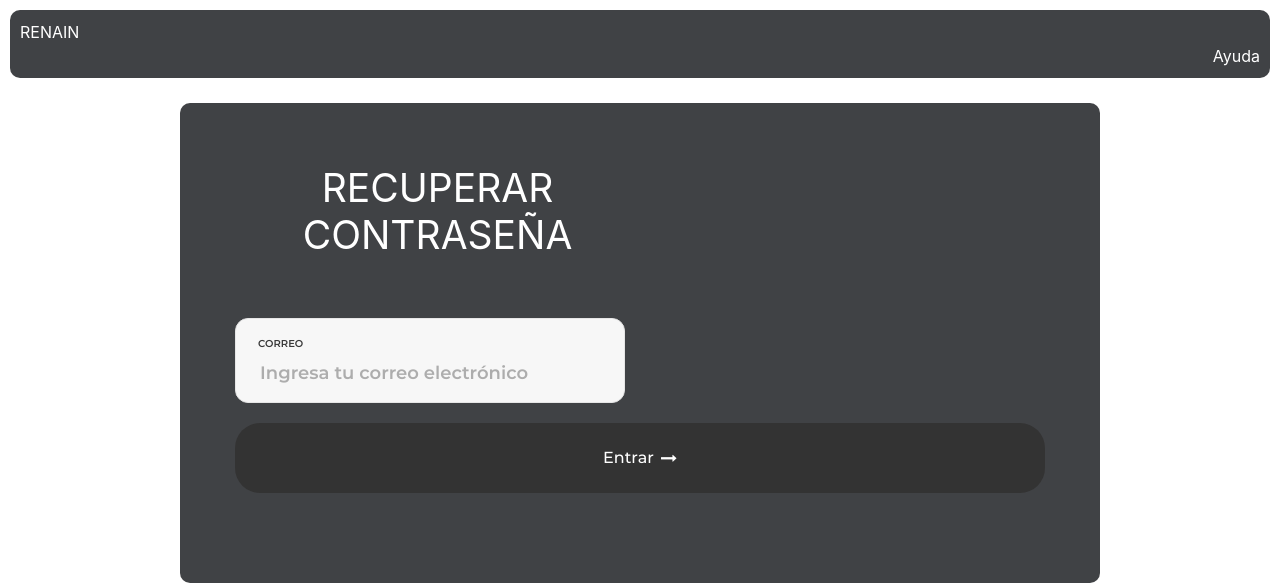
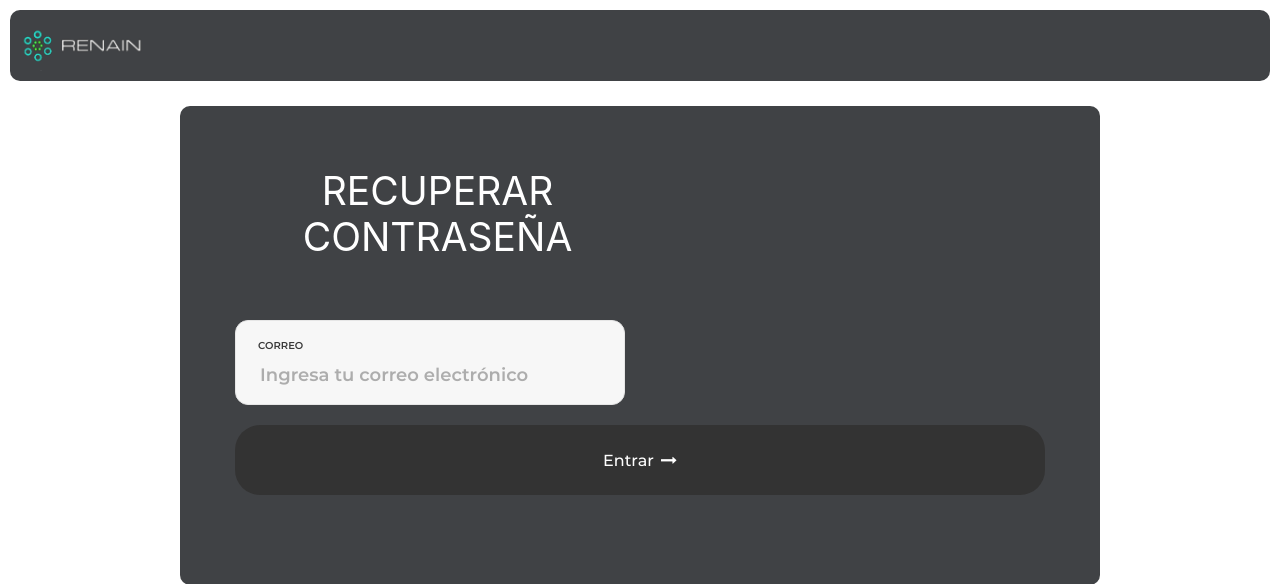
Before and after one commit to InvestigatorsData/InvestigatorsData, a Django app: page /reset/ in a window 1280 px wide. Shown: the top 584 px of the page. Run offline with Django 3.2, Linux system fonts and the light colour scheme; some libraries are stand-ins or nearby versions.

Commit message:
Arreglados errores pequeños

```diff
--- a/research_network/templates/aboutOf.html
+++ b/research_network/templates/aboutOf.html
@@ -14,7 +14,6 @@
   <header>
     <div id="container">
       <a href="{% url 'base' %}">   <img  class="r" src="{% static 'images/icons/renain.png' %}" alt="logo"> </a>
-      <a href="{% url 'base' %}">   <img class="h" src="{% static 'images/icons/help.png' %}" alt="logo"> </a>
     </div>
   </header>
 
--- a/research_network/templates/base.html
+++ b/research_network/templates/base.html
@@ -26,7 +26,7 @@
 		{% if user.is_authenticated %}
 		<a class="nav-item" href="{% url 'logout'%}">Salir &nbsp; &nbsp;</a>
 		<a class="nav-item" href="{% url 'profile' slug=user %}">Perfil &nbsp; &nbsp;</a>
-    <a class="nav-item" href="{% url 'base' %}">   <img class="h" src="{% static 'images/icons/help.png' %}" alt="logo"> </a>
+    <a class="nav-item" href="{% url 'help_home' %}">   <img class="h" src="{% static 'images/icons/help.png' %}" alt="logo"> </a>
 		{% else %}
         <a class="nav-item" href="{% url 'login' %}">Ingresar &nbsp; &nbsp;</a>
         <a class="nav-item" href="{% url 'signup' %}">Registro &nbsp; &nbsp;</a>
--- a/research_network/templates/password_reset.html
+++ b/research_network/templates/password_reset.html
@@ -21,15 +21,18 @@
    <link rel="stylesheet" type="text/css" href="{% static 'vendor/select2/select2.min.css' %}">
    <link rel="stylesheet" type="text/css" href="{% static 'vendor/daterangepicker/daterangepicker.css' %}">
 	 <link rel="stylesheet" type="text/css" href="{% static 'vendor/noui/nouislider.min.css' %}">
+       <script src="https://ajax.googleapis.com/ajax/libs/jquery/2.1.1/jquery.min.js"></script>
+    <link rel="stylesheet" href="{% static 'css/profile.css' %}">
+
   </head>
 
 <body>
-  <header>
+ <header>
       <div id="container">
-        <div id="renain"><a href="{% url 'base' %}"> RENAIN </a> </div>
-        <div id="help"> <a href="#help">  Ayuda </a> </div>
+        <div id="renain"><a href="{% url 'base' %}"> <img id="renain" src="{% static 'images/icons/renain.png' %}"> </a> </div>
+
       </div>
-  </header>
+    </header>
 
 <div class="form">
 <div class="container-contact100">
--- a/research_network/templates/profileM.html
+++ b/research_network/templates/profileM.html
@@ -32,6 +32,8 @@
       Correo: * <input type="email" name="email" value ="{{ person_email }}" required/>  <br/> <br/>
 
       Teléfono: * <input type="text" name="personal_telephone" pattern="[0-9]{8,}" title="Ingresa solo digitos y al menos 8 digitos" value="{{ person_personal_telephone }}" required /> <button> <img src="{% static 'images/icons/internet.png' %}"> </button> <button> <img src="{% static 'images/icons/lock.png' %}"> </button> <br/> <br/>
+
+      Foto de perfil: <input type="file" name="img" value="{{ person_cover }}"></br></br>
 
               <div class="wrap-input100 input100-select bg1">
                 <span class="form-control"> ESTADO *</span>
```
Also changed, not shown: research_network/templates/changePassword.html (+5 -3 lines).
